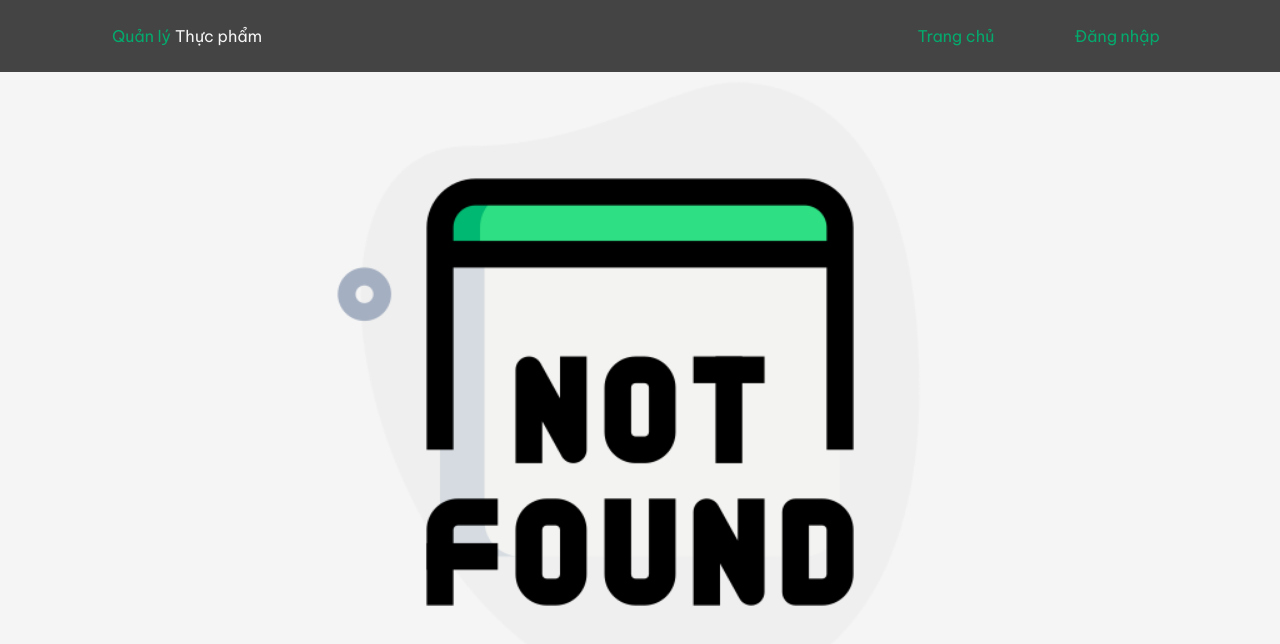
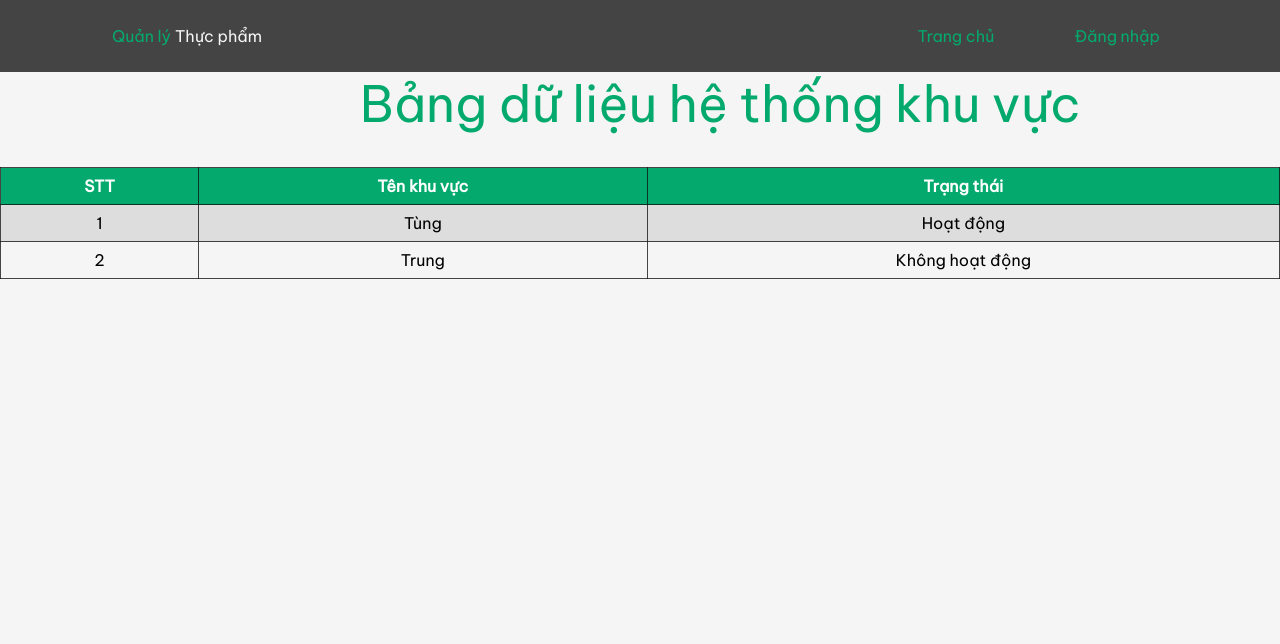
Before and after one commit to lhtrung11/btl-fe, a React (Create React App) app: page /arealist in a window 1280 px wide. Shown: the top 644 px of the page. Built offline with nearby package versions, Linux system fonts and the light colour scheme; no server answers.

Commit message:
them route cho area

```diff
--- a/src/App.js
+++ b/src/App.js
@@ -7,6 +7,8 @@ import Account from './features/Accounts/Account';
 import AccountList from './features/Accounts/AccountList/AccountList';
 import FacilityForm from './features/Facilities/FacilityForm/FacilityForm';
 import FacilityList from './features/Facilities/FacilityList/FacilityList';
+import AreaList from './features/Area/AreaList/AreaList';
+import AreaForm from './features/Area/AreaForm/AreaForm';
 import InspectionForm from './features/Inspections/InspectionForm/InspectionForm';
 import InspectionList from './features/Inspections/InspectionList/InspectionList';
 import Login from './features/Auth/login/Login';
@@ -79,6 +81,9 @@ function App() {
                         <Route path="/facilities/register" element={<FacilityForm value={true}/>} />
                         <Route path="/facilities/:facilityID" element={<FacilityForm value={false}/>} />
 
+                        <Route path="/area" element={<AreaForm />} />
+                        <Route path="/arealist" element={<AreaList />} />
+
                         {/* <Route path="/inspections" element={<InspectionList />} />
                         <Route path="/inspections/register" element={<InspectionForm />} />
                         <Route path="/inspections/:inspectionID" element={<InspectionForm />} /> */}
--- a/src/components/Home/Home.js
+++ b/src/components/Home/Home.js
@@ -33,8 +33,8 @@ const Home = () => {
                         <li className="dropdown">
                             <div className="dropbtn">khu vực quản lý</div>
                             <div className="content">
-                                <Link to="#">Danh sách các khu vực</Link>
-                                <Link to='#'>Đăng ký khu vực mới</Link>
+                                <Link to="arealist">Danh sách các khu vực</Link>
+                                <Link to='area'>Đăng ký khu vực mới</Link>
                             </div>
                         </li>
                     )}
--- /dev/null
+++ b/src/features/Area/AreaForm/AreaForm.css
@@ -0,0 +1,28 @@
+.area-form{
+    font-size: 1.5em;
+    margin-top: 4em;
+    margin-left: 400px;
+    width: 50%;
+    border: 3px solid #04AA6D;
+    border-radius: 25px;
+    padding: 10px;
+}
+
+.area-form button {
+  background-color: #04AA6D;
+  color: white;
+  padding: 8px 14px;
+  margin: 8px 0;
+  border: none;
+  cursor: pointer;
+  width: 100%;
+}
+input[type=text],
+input[type=password] {
+  width: 100%;
+  padding: 12px 20px;
+  margin: 8px 0;
+  display: inline-block;
+  border: 1px solid #ccc;
+  box-sizing: border-box;
+}
--- /dev/null
+++ b/src/features/Area/AreaForm/AreaForm.js
@@ -0,0 +1,16 @@
+import React from 'react'
+import "./AreaForm.css"
+
+const AreaForm = () => {
+  return (
+    <form class="area-form">
+        <label htmlFor="name">Tên khu vực:</label><br/>
+        <input type="text" id="name" name="name"></input><br/>
+        <label htmlFor="managers">Tên chuyên viên:</label><br/>
+        <input type="text" id="managers" name="managers"></input><br/>
+        <button type="submit">Đăng ký</button>
+    </form>
+  )
+}
+
+export default AreaForm
--- /dev/null
+++ b/src/features/Area/AreaList/AreaList.css
@@ -0,0 +1,28 @@
+.table {
+  margin-top: 2em;
+  font-family: arial, sans-serif;
+  border-collapse: collapse;
+  width: 100%;
+}
+th {
+  border: 1px solid #101010c4;
+  text-align: center;
+  padding: 8px;
+  background-color: #04AA6D;
+  color: white;
+}
+td {
+  border: 1px solid #101010c4;
+  text-align: center;
+  padding: 8px;
+}
+
+tr:nth-child(even) {
+  background-color: #dddddd;
+}
+.header {
+    color: #04AA6D;
+    margin-left: 7.2em;
+    width: 100%;
+    font-size: 50px;
+}
--- /dev/null
+++ b/src/features/Area/AreaList/AreaList.js
@@ -0,0 +1,28 @@
+import React from 'react'
+import "./AreaList.css"
+export const AreaList = () => {
+  return (
+    <>
+    <content class="header">Bảng dữ liệu hệ thống khu vực</content>
+    <table class="table">
+        <tr>
+            <th>STT</th>
+            <th>Tên khu vực</th>
+            <th>Trạng thái</th>
+        </tr>
+        <tr>
+            <td>1</td>
+            <td>Tùng</td>
+            <td>Hoạt động</td>
+        </tr>
+        <tr>
+            <td>2</td>
+            <td>Trung</td>
+            <td>Không hoạt động</td>
+        </tr>
+    </table>
+    </>
+  )
+}
+
+export default AreaList
```
Also changed, not shown: 1 other file (tests, documents, lock files or other folders).
